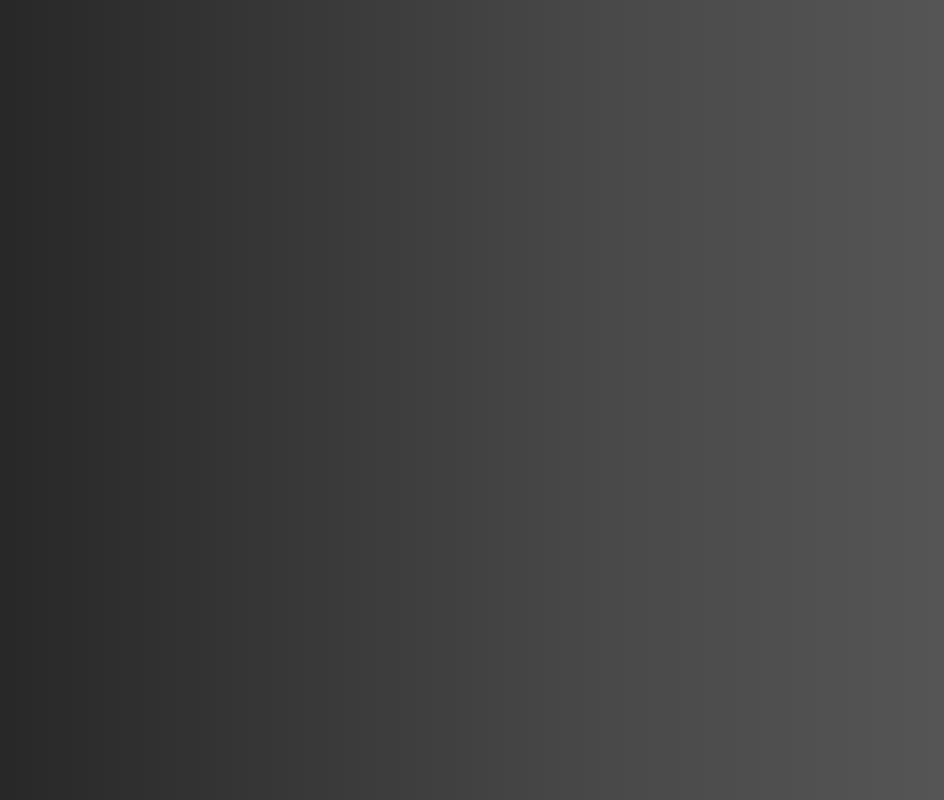
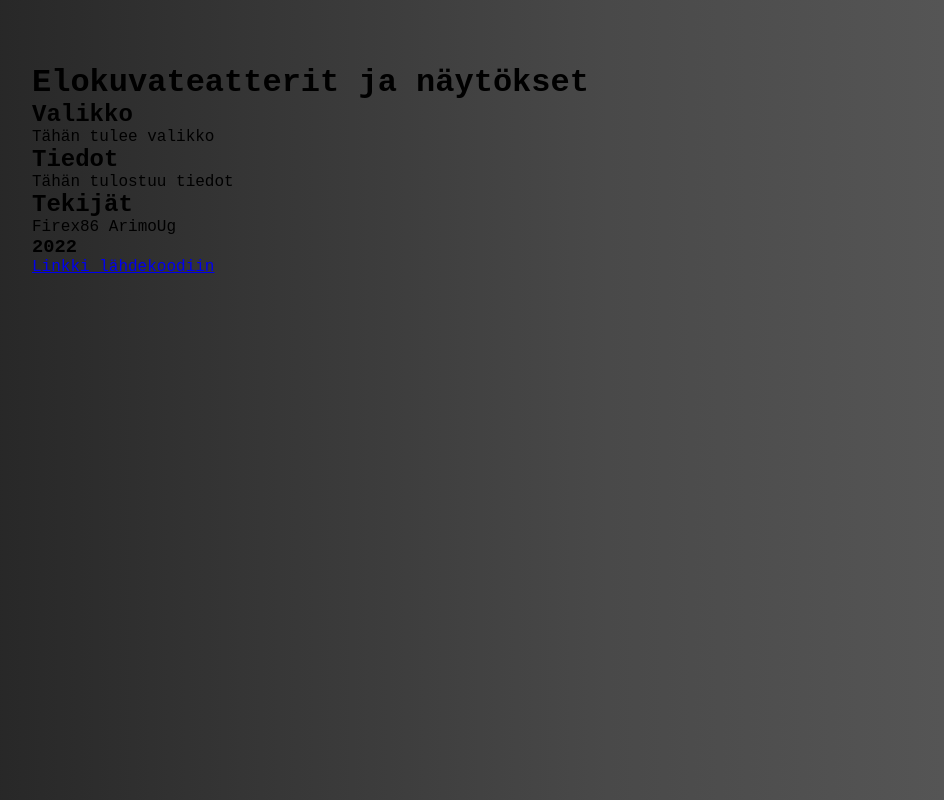
Before and after one commit to Firex86/Leffa, a plain HTML site: page index.html in a window 1280 px wide. Shown: the whole page, without its empty margins (32-976 px from the left). Drawn offline with Linux system fonts and the light colour scheme.

Commit message:
Update index.html

```diff
--- a/index.html
+++ b/index.html
@@ -9,20 +9,30 @@
     <title>Leffa</title>
 </head>
 
-<body>
+<body >
+
 	<header>
-
+        <h1>Elokuvateatterit ja näytökset</h1>
     </header>
 
+    <nav>
+        <h2>Valikko</h2>
+        <p>Tähän tulee valikko</p>
+    </nav>
 
-	<main>
-
+	<main onload="paivitatiedot();">
+        <h2>Tiedot</h2>
+        <p>Tähän tulostuu tiedot</p>
 
     </main>
 
 
 	<footer>
-
+        <h2>Tekijät</h2>
+	    <p1>Firex86</p1>
+	    <p2>ArimoUg</p2>
+        <h3>2022</h3>
+        <a href="https://github.com/Firex86/Leffa">Linkki lähdekoodiin</a>
     </footer>
 </body>
 
```
